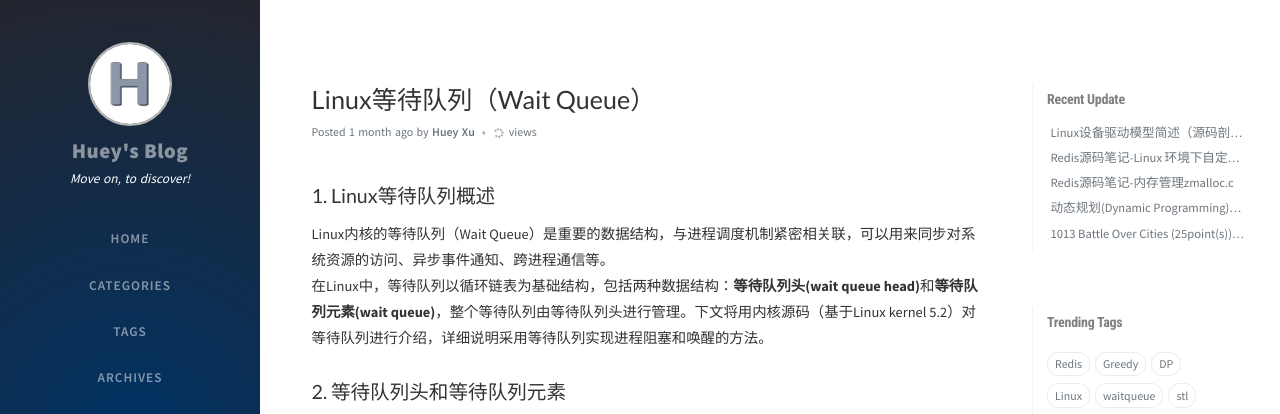
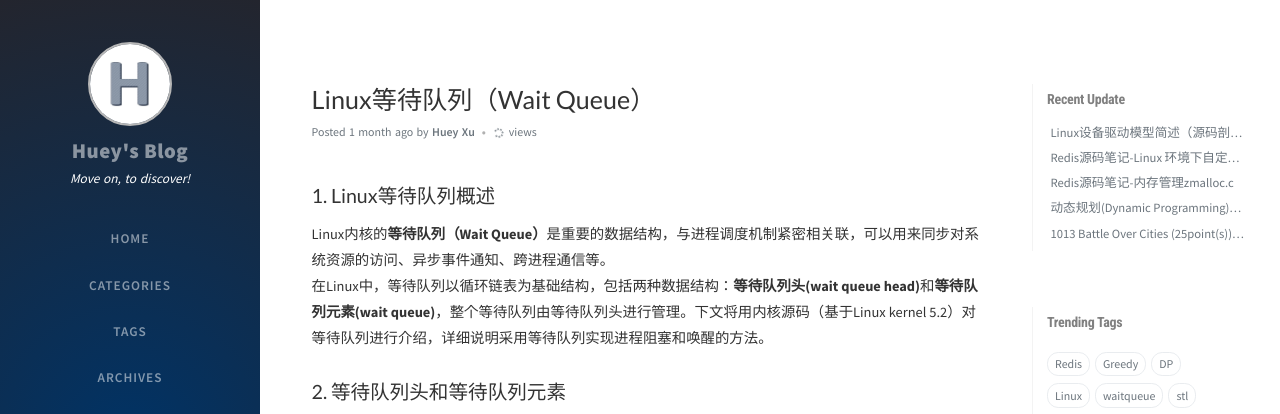
Before and after one commit to hughesxu/hughesxu.github.io, a Jekyll site: the page built from _posts/2020-08-08-Linux_Wait_Queue.markdown, in a window 1280 px wide and 900 px high. Shown: the top 414 px of the window. Built offline with Jekyll 4.4.1, drawn with Linux system fonts in a browser that asks for light colours; nearby versions of some CDN libraries; comment, search, counter and statistics services are not loaded.

```diff
--- a/_posts/2020-08-08-Linux_Wait_Queue.markdown
+++ b/_posts/2020-08-08-Linux_Wait_Queue.markdown
@@ -7,7 +7,7 @@ tags: [Linux, waitqueue]
 
 ## 1. Linux等待队列概述
 
-Linux内核的等待队列（Wait Queue）是重要的数据结构，与进程调度机制紧密相关联，可以用来同步对系统资源的访问、异步事件通知、跨进程通信等。
+Linux内核的**等待队列（Wait Queue）**是重要的数据结构，与进程调度机制紧密相关联，可以用来同步对系统资源的访问、异步事件通知、跨进程通信等。
 在Linux中，等待队列以循环链表为基础结构，包括两种数据结构：**等待队列头(wait queue head)**和**等待队列元素(wait queue)**，整个等待队列由等待队列头进行管理。下文将用内核源码（基于Linux kernel 5.2）对等待队列进行介绍，详细说明采用等待队列实现进程阻塞和唤醒的方法。
 
 ## 2. 等待队列头和等待队列元素
```
